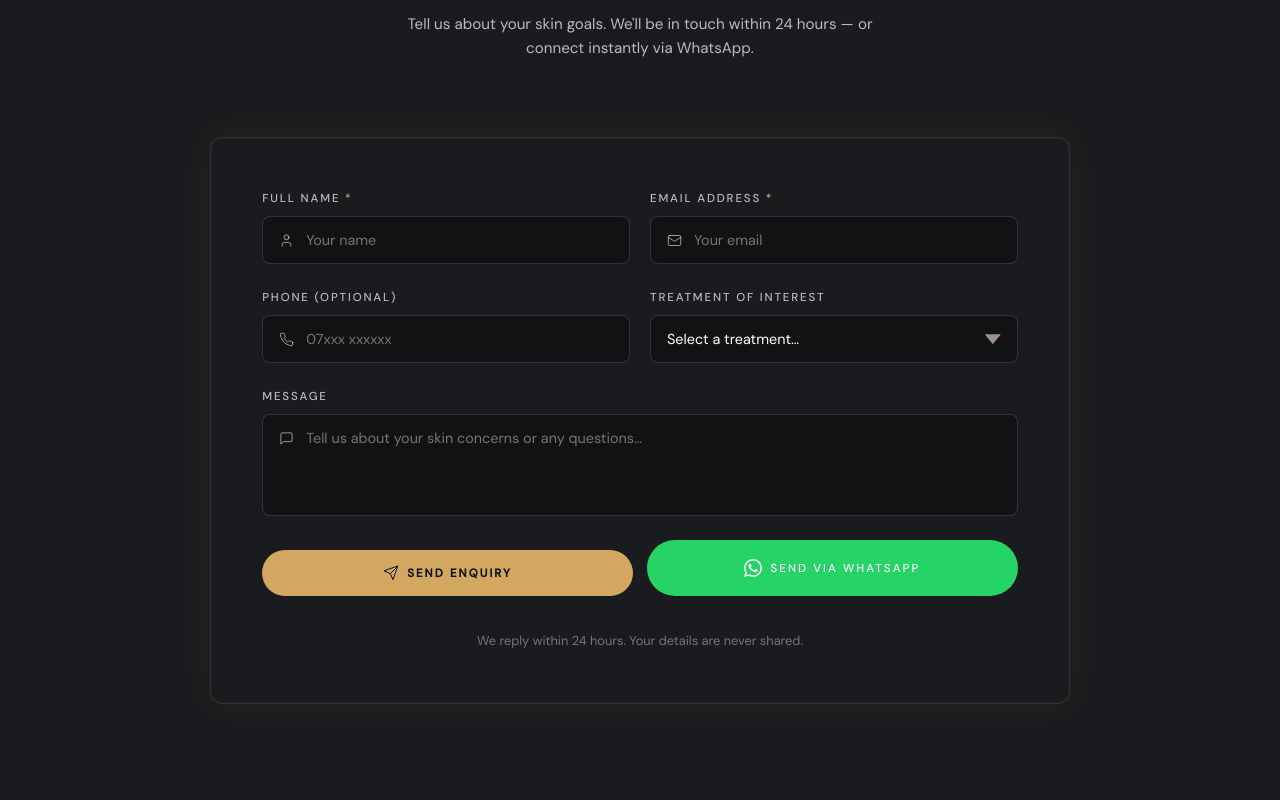
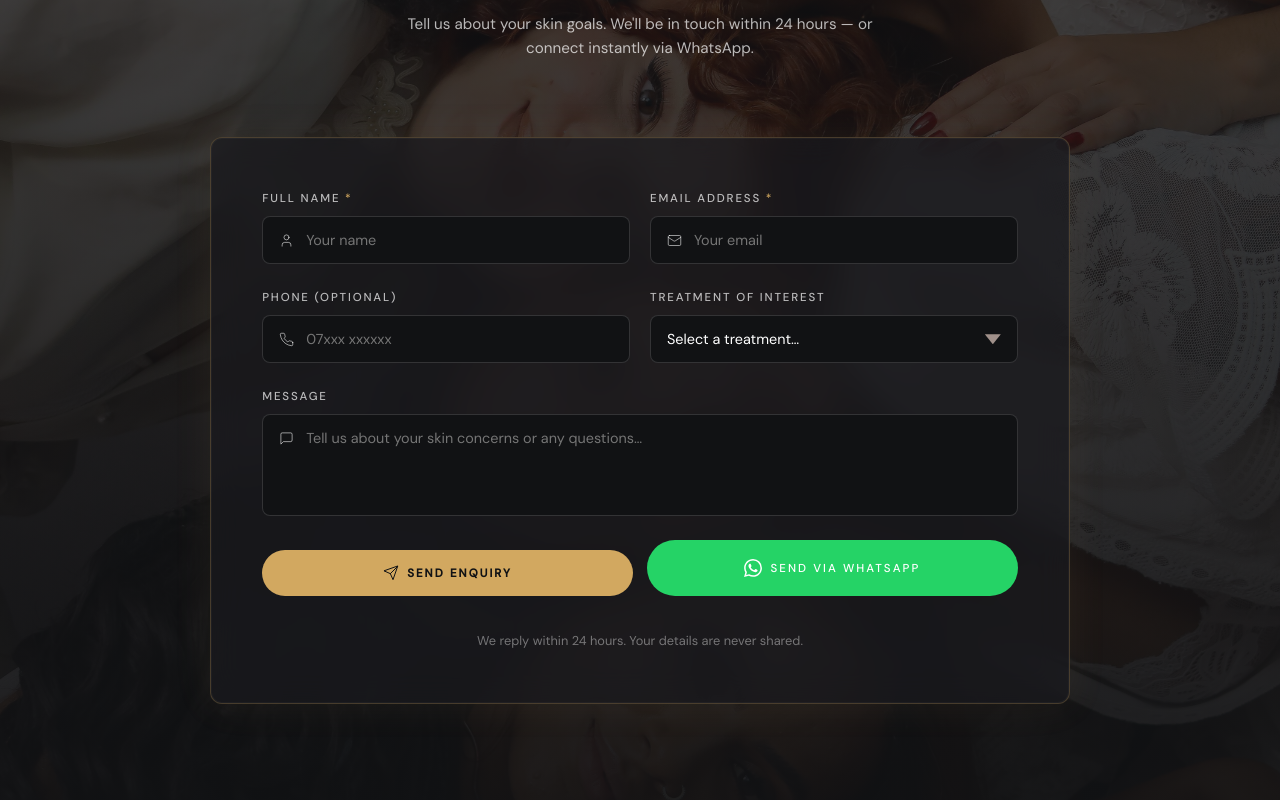
Before and after one commit to fltydpr23/mxclinic-demo2, a React (Vite) app: page / in a window 1280 px wide. Shown: the part 8280-9080 px from the top of the page. Built offline with nearby package versions, Linux system fonts and the light colour scheme.

Commit message:
chore: mobile sticky bar dark theme, wa fab cleanup, and desktop form glow/image

```diff
--- a/src/App.tsx
+++ b/src/App.tsx
@@ -585,7 +585,7 @@ function Home() {
       </section>
 
       {/* ── ENQUIRY FORM ── */}
-      <section id="enquiry" className="section section--tinted">
+      <section id="enquiry" className="section section--enquiry-bg">
         <div className="container">
           <motion.div className="section-header" initial={{ opacity: 0, y: 20 }} whileInView={{ opacity: 1, y: 0 }} viewport={{ once: true }} transition={{ duration: 0.8 }}>
             <span className="eyebrow">Start Your Journey</span>
--- a/src/index.css
+++ b/src/index.css
@@ -460,6 +460,12 @@ button { font-family: inherit; cursor: pointer; background: none; border: none;
 
 .section--tinted {
   background: var(--charcoal-light);
+}
+
+.section--enquiry-bg {
+  position: relative;
+  background: linear-gradient(rgba(17,18,20, 0.75), rgba(17,18,20, 0.95)), url('/pictures/women%20collage%201.jpg') center 20%/cover no-repeat;
+  color: var(--white);
 }
 
 .section-header {
@@ -786,8 +792,10 @@ button { font-family: inherit; cursor: pointer; background: none; border: none;
 }
 
 .enquiry-form {
-  background: var(--charcoal-light);
-  border: 1px solid rgba(210, 168, 96, 0.15); /* Gold outline */
+  background: rgba(26,27,30,0.7);
+  backdrop-filter: blur(16px);
+  -webkit-backdrop-filter: blur(16px);
+  border: 1px solid rgba(210, 168, 96, 0.25); /* Stronger gold outline to contrast background */
   border-radius: 12px;
   padding: clamp(32px, 4vw, 56px);
   box-shadow: 0 0 40px rgba(210, 168, 96, 0.08), inset 0 0 0 1px rgba(255, 255, 255, 0.03);
@@ -1550,8 +1558,8 @@ button { font-family: inherit; cursor: pointer; background: none; border: none;
   left: 0;
   right: 0;
   z-index: 700;
-  background: var(--white);
-  border-top: 1px solid rgba(60,50,48,0.07);
+  background: var(--charcoal-light);
+  border-top: 1px solid rgba(210, 168, 96, 0.15); /* Gold outline */
   height: 68px;
   padding: 0 16px;
   align-items: center;
@@ -1563,7 +1571,7 @@ button { font-family: inherit; cursor: pointer; background: none; border: none;
   flex-direction: column;
   align-items: center;
   gap: 3px;
-  color: var(--text-soft);
+  color: var(--gold);
   font-size: 0.6rem;
   letter-spacing: 0.1em;
   text-transform: uppercase;
@@ -1572,18 +1580,18 @@ button { font-family: inherit; cursor: pointer; background: none; border: none;
 
 .mobile-bar-book {
   flex: 1;
-  background: var(--text);
-  color: white;
+  background: var(--gold);
+  color: var(--charcoal);
   border-radius: 100px;
   height: 46px;
   font-size: 0.7rem;
-  font-weight: 500;
+  font-weight: 600;
   letter-spacing: 0.14em;
   text-transform: uppercase;
   transition: background 0.4s var(--ease);
 }
 
-.mobile-bar-book:hover { background: var(--rose-deep); }
+.mobile-bar-book:hover { background: var(--gold-light); }
 
 .mobile-bar-wa {
   display: flex;
@@ -1808,6 +1816,7 @@ button { font-family: inherit; cursor: pointer; background: none; border: none;
   /* Mobile bar */
   .mobile-bar { display: flex; }
   body { padding-bottom: 68px; }
+  .wa-fab-wrapper { display: none !important; }
 
   /* Menu page */
   .menu-categories-grid { grid-template-columns: 1fr; }
```
